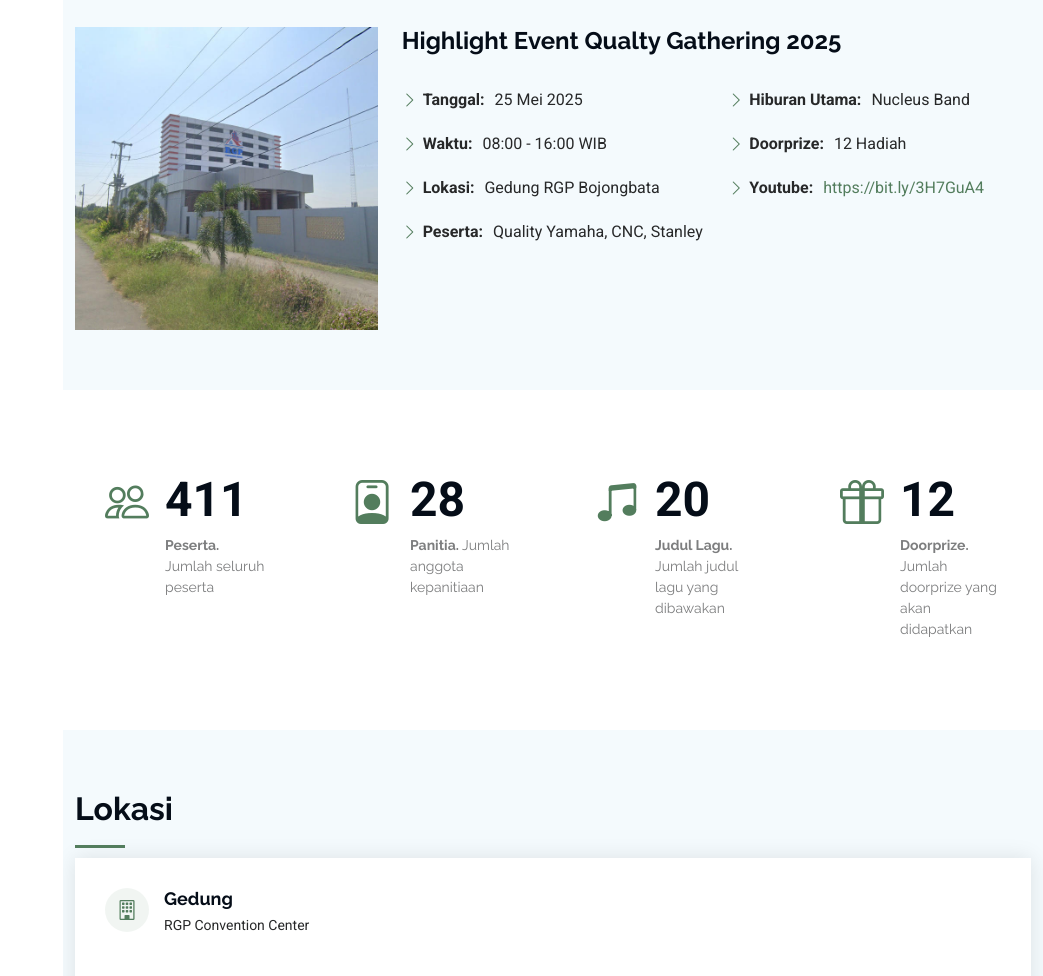
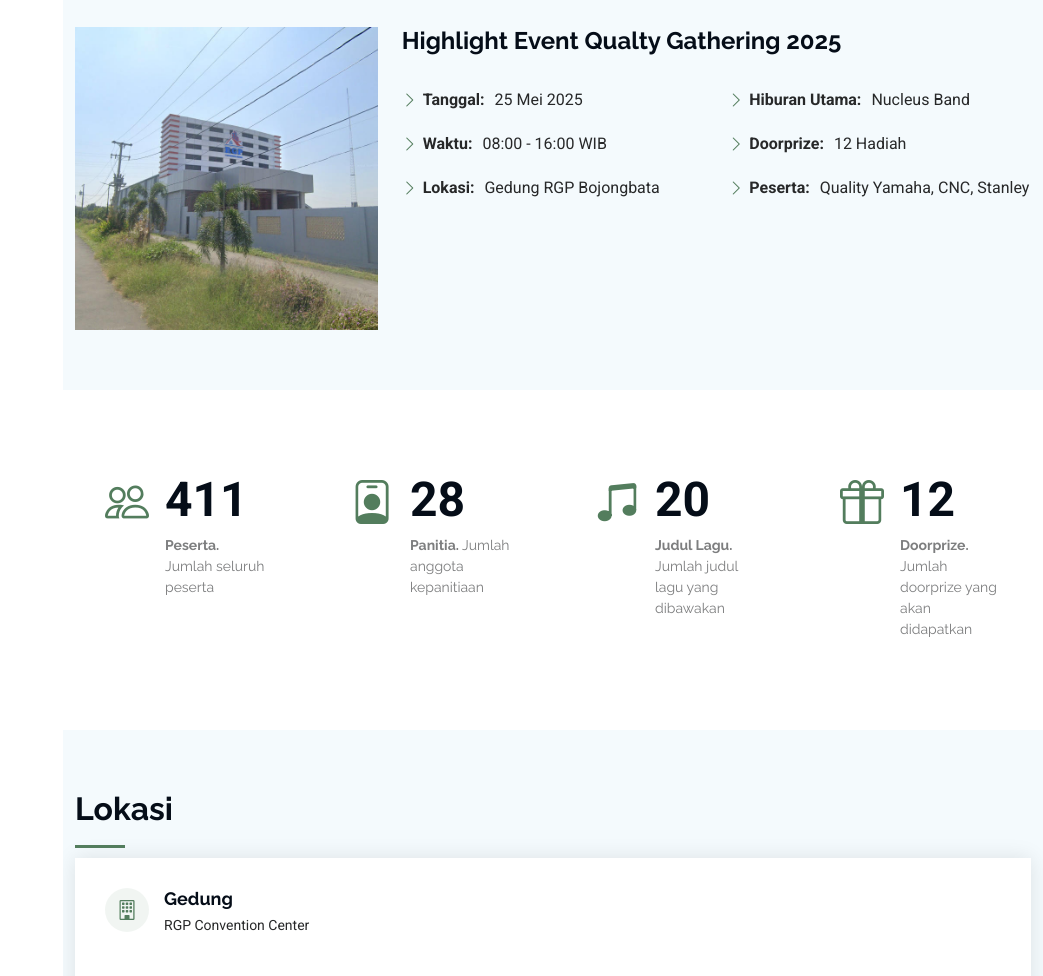
Before and after one commit to chp-quality/quality-gathering-2025, a plain HTML site: page index.html in a window 1280 px wide. Shown: the part 1019-1995 px from the top of the page, without its empty margins (237-1280 px from the left). Drawn offline with Linux system fonts and the light colour scheme.

Commit message:
Edit list in Details Section
Delete YouTube list and
Replace with Peserta list

```diff
--- a/index.html
+++ b/index.html
@@ -206,11 +206,6 @@
                       <strong>Lokasi:</strong>
                       <span>Gedung RGP Bojongbata</span>
                     </li>
-                    <li>
-                      <i class="bi bi-chevron-right"></i>
-                      <strong>Peserta:</strong>
-                      <span>Quality Yamaha, CNC, Stanley</span>
-                    </li>
                   </ul>
                 </div>
                 <div class="col-lg-6">
@@ -226,7 +221,8 @@
                     </li>
                     <li>
                       <i class="bi bi-chevron-right"></i>
-                      <strong>Youtube:</strong> <a href="https://bit.ly/3H7GuA4" target="_blank"><span>https://bit.ly/3H7GuA4</span></a>
+                      <strong>Peserta:</strong>
+                      <span>Quality Yamaha, CNC, Stanley</span>
                     </li>
                   </ul>
                 </div>
```
